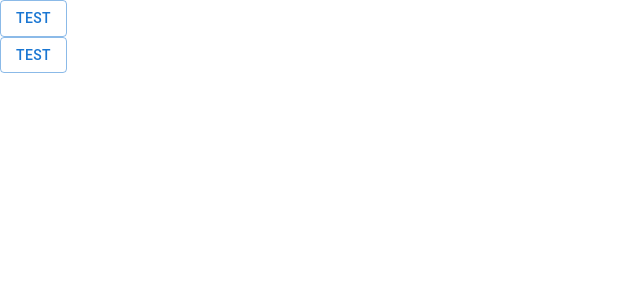
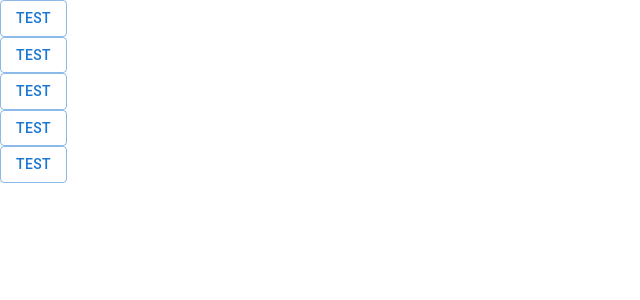
Before and after one commit to Sevrene/journal-1, a React (Create React App) app: page / in a window 1280 px wide. Both pictures are taken after a click on the button "TEST". Shown: the top 300 px of the page, without its empty margins (0-640 px from the left). Built offline with nearby package versions, Linux system fonts and the light colour scheme.

Commit message:
Collapse Test

```diff
--- a/src/App.js
+++ b/src/App.js
@@ -7,9 +7,21 @@ import Collapse from '@mui/material/Collapse';
 function App() {
   const [show, setShow] = useState(false);
   return (
-    <><Button variant="outlined" onClick={() => setShow(prev => !prev)}>Test</Button><Collapse in={show}>
+    <>
       <Button variant="outlined" onClick={() => setShow(prev => !prev)}>Test</Button>
-    </Collapse></>
+        <Collapse in={show}>
+          <Button variant="outlined" onClick={() => setShow(prev => !prev)}>Test</Button>
+          <Collapse in={show}>
+          <Button variant="outlined" onClick={() => setShow(prev => !prev)}>Test</Button>
+          <Collapse in={show}>
+          <Button variant="outlined" onClick={() => setShow(prev => !prev)}>Test</Button>
+          <Collapse in={show}>
+          <Button variant="outlined" onClick={() => setShow(prev => !prev)}>Test</Button>
+          </Collapse>
+          </Collapse>
+          </Collapse>
+          </Collapse>
+    </>
   );
 }
 
```
